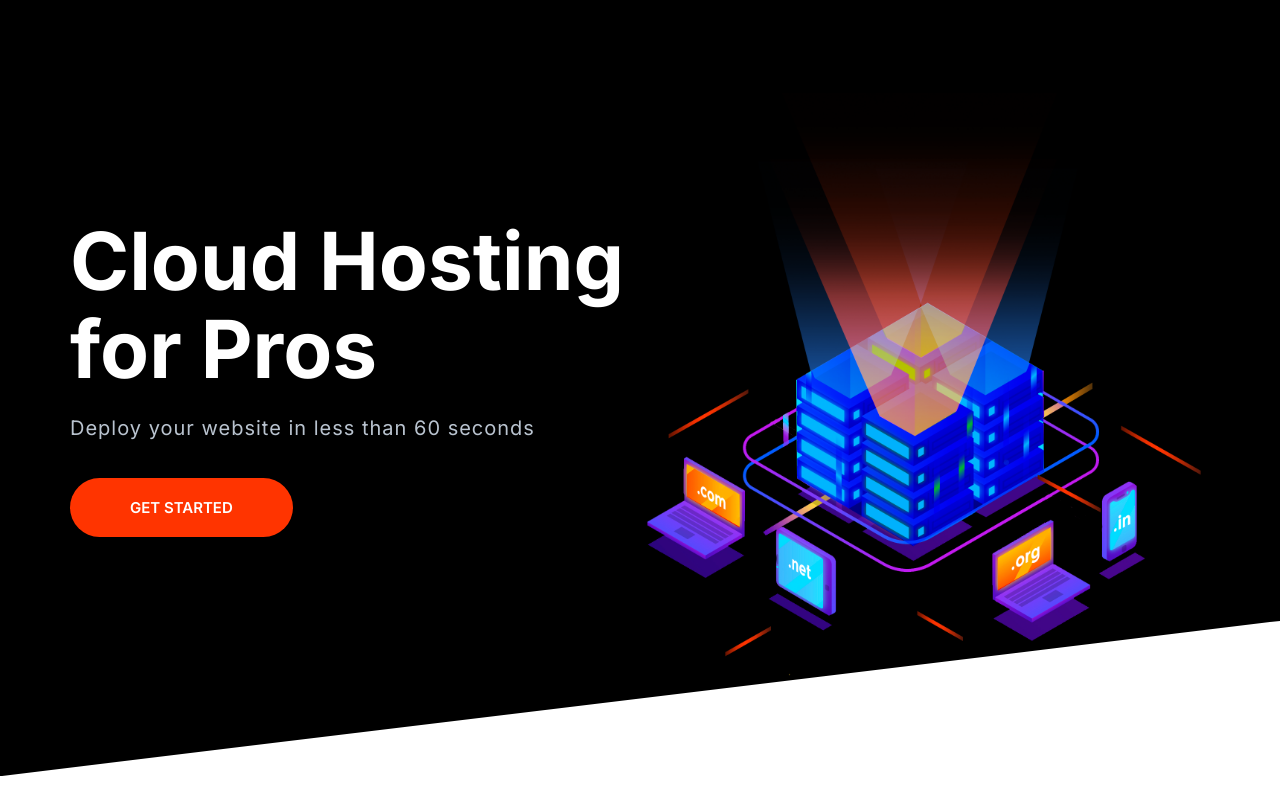
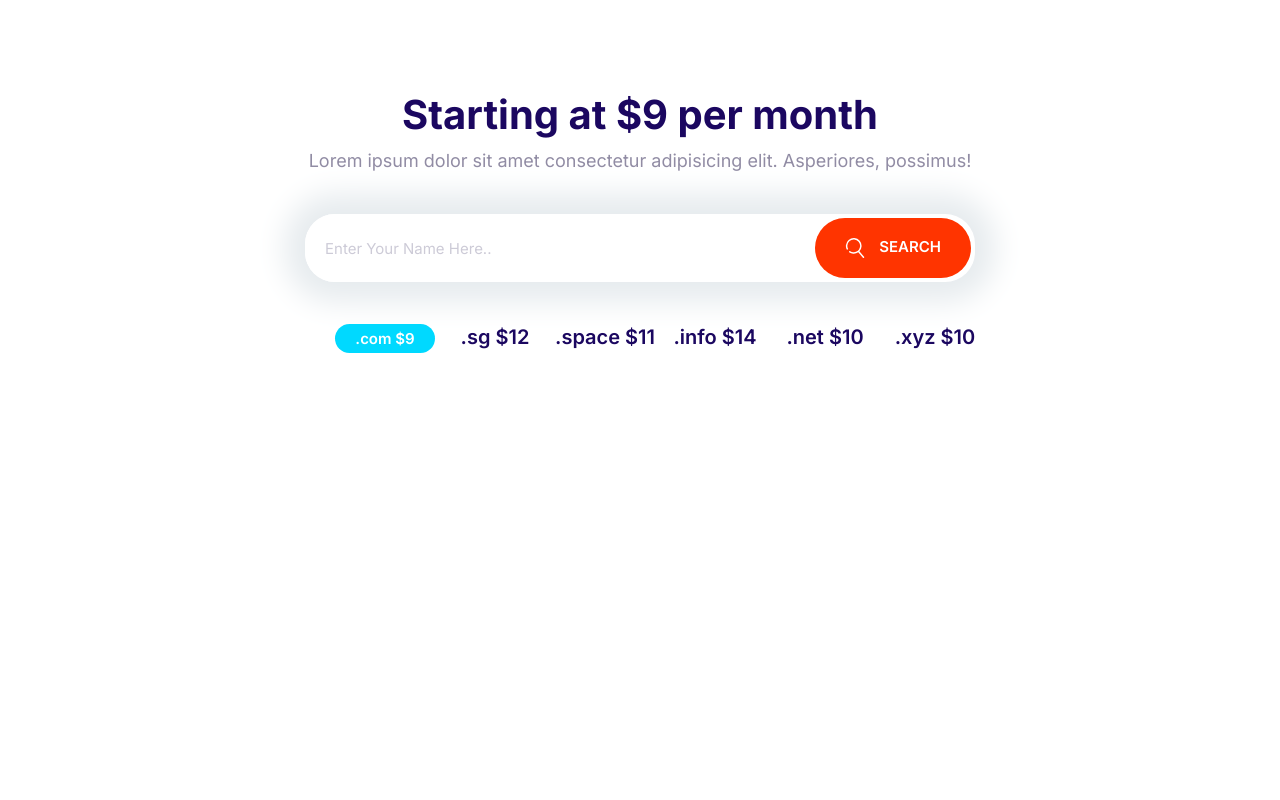
Before and after one commit to AleezaFatima123456/moshify, a plain HTML site: page INDEX.HTML in a window 1280 px wide. Drawn offline with Linux system fonts and the light colour scheme.

Commit message:
build a domain block.

```diff
--- a/CSS/styles.css
+++ b/CSS/styles.css
@@ -202,6 +202,18 @@ a {
     white-space: nowrap;
  }
 
+ .btn .icon {
+    width: 2rem;
+    height: 2rem;
+    margin-right: 1rem;
+    vertical-align: middle;
+ }
+
+ .btn:hover {
+    background: var(--color-heading);
+    color: #fff;
+ }
+
  .btn--primary {
     background: var(--color-primary);
     color: #fff;
@@ -245,11 +257,6 @@ a {
     padding-right: 6rem;
  }
 
- .btn:hover {
-    background: var(--color-heading);
-    color: #fff;
- }
-
  @media screen and (min-width:1024px) {
     .btn {
         font-size: 1.5rem;
@@ -280,7 +287,7 @@ a {
  .input-group .input {
     border: 0;
     flex-grow: 1;
-    padding: 1.5rem 1rem;
+    padding: 1.5rem 2rem;
  }
 
  .input-group .btn {
@@ -704,3 +711,29 @@ a {
         align-self: center;
     }
 }
+
+/* DOMAIN BLOCK */
+
+.block-domain .input-group {
+    border: 0;
+    box-shadow: 0 0 30px 20px #e6ebee;
+    margin: 4rem auto;
+    max-width: 670px;
+}
+
+.block-domain__prices {
+    display: grid;
+    font-size: 2rem;
+    font-weight: 600;
+    grid-template-columns: repeat(3, 1fr);
+    grid-template-rows: repeat(2, 6rem);
+    justify-items: center;
+    margin: 0 auto;
+    max-width: 700px;
+}
+
+@media screen and (min-width: 768px) {
+    .block-domain__prices {
+        grid-template-columns: repeat(auto-fit, minmax(100px, 1fr));
+    }
+}
--- a/INDEX.HTML
+++ b/INDEX.HTML
@@ -14,17 +14,31 @@
     <link rel="stylesheet" href="CSS/styles.css" />
   </head>
   <body>
-    <section class="block block--dark block--skewed-left">
-      <div class="container grid grid--1x2">
-        <header class="block__header hero__content">
-          <h1 class="block__heading">Cloud Hosting for Pros</h1>
-          <p class="hero__tagline">
-            Deploy your website in less than 60 seconds
-          </p>
-          <a href="" class="btn btn--accent btn--stretched">Get Started</a>
-        </header>
-        <img class="hero__image" src="images/banner.png" alt="" />
+    <section class="block container block-domain">
+      <header class="block__header">
+        <h2>Starting at $9 per month</h2>
+        <p>
+          Lorem ipsum dolor sit amet consectetur adipisicing elit. Asperiores,
+          possimus!
+        </p>
+      </header>
+      <div class="input-group">
+        <input type="text" class="input" placeholder="Enter Your Name Here.." />
+        <button class="btn btn--accent">
+          <svg class="icon icon--white">
+            <use xlink:href="images/sprite.svg#search"></use>
+          </svg>
+          Search
+        </button>
       </div>
+      <ul class="list block-domain__prices">
+        <li><span class="badge badge--secondary">.com $9</span></li>
+        <li>.sg $12</li>
+        <li>.space $11</li>
+        <li>.info $14</li>
+        <li>.net $10</li>
+        <li>.xyz $10</li>
+      </ul>
     </section>
     <script src="js/main.js"></script>
   </body>
```
Also changed, not shown: components/domain block.html (added, +26 -0 lines).
